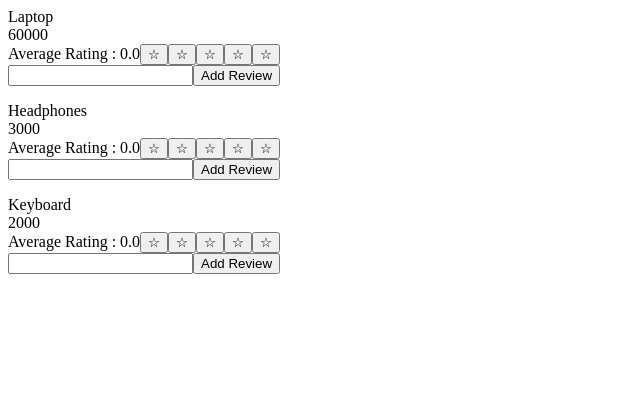
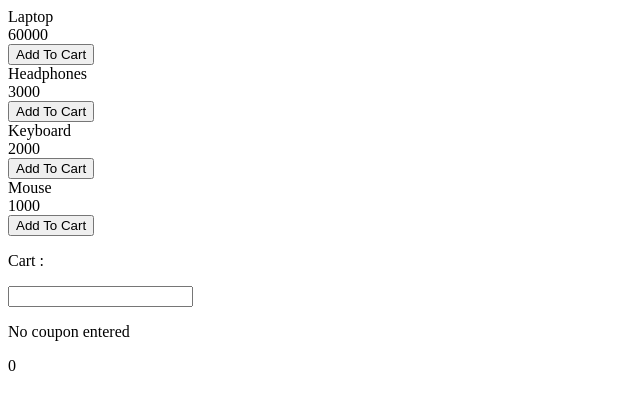
Before and after one commit to kunaladhav/playground, a React (Vite) app in the folder playground/: page / in a window 1280 px wide. Shown: the top 410 px of the page, without its empty margins (0-640 px from the left). Built offline with nearby package versions, Linux system fonts and the light colour scheme.

Commit message:
Completed Day 24 Assignment

```diff
--- a/playground/src/App.jsx
+++ b/playground/src/App.jsx
@@ -26,7 +26,8 @@
 // import InventoryManager from "./Pages/InventoryManager";
 // import ProductComparisonPage from "./Pages/ProductComparisonPage";
 // import ProductWishlistPage from "./Pages/ProductWishlistPage";
-import ProductRatingPage from "./Pages/ProductRatingPage";
+// import ProductRatingPage from "./Pages/ProductRatingPage";
+import ShoppingCartCoupon from "./Pages/ShoppingCartCoupon";
 
 function App() {
   // const [cart, setCart] = useState([]);
@@ -64,7 +65,8 @@ function App() {
         {/* <InventoryManager /> */}
         {/* <ProductComparisonPage /> */}
         {/*<ProductWishlistPage />*/}
-        <ProductRatingPage />
+        {/* <ProductRatingPage /> */}
+        <ShoppingCartCoupon />
       </div>
     </>
   );
--- /dev/null
+++ b/playground/src/Pages/ShoppingCartCoupon.jsx
@@ -0,0 +1,84 @@
+import { useState } from "react";
+import CouponProductList from "../components/CouponProductList";
+import CouponCart from "../components/CouponCart";
+
+const initialProducts = [
+  { id: 1, name: "Laptop", price: 60000 },
+  { id: 2, name: "Headphones", price: 3000 },
+  { id: 3, name: "Keyboard", price: 2000 },
+  { id: 4, name: "Mouse", price: 1000 },
+];
+
+const ShoppingCartCoupon = () => {
+  const products = initialProducts;
+  const [cart, setCart] = useState([]);
+  const [coupon, setCoupon] = useState("");
+
+  const addToCart = (product) => {
+    const exists = cart.some((item) => item.id === product.id);
+
+    if (exists) {
+      setCart(
+        cart.map((item) => {
+          if (item.id === product.id) {
+            return { ...item, quantity: item.quantity + 1 };
+          }
+          return item;
+        }),
+      );
+    } else {
+      setCart([...cart, { ...product, quantity: 1 }]);
+    }
+  };
+
+  const removeFromCart = (id) => {
+    setCart(cart.filter((item) => item.id !== id));
+  };
+
+  const increaseQuantity = (id) => {
+    setCart(
+      cart.map((item) => {
+        if (item.id === id) {
+          return { ...item, quantity: item.quantity + 1 };
+        }
+        return item;
+      }),
+    );
+  };
+
+  const decreaseQuantity = (id) => {
+    const item = cart.find((item) => item.id === id);
+
+    if (item.quantity === 1) {
+      removeFromCart(id);
+      return;
+    }
+
+    setCart(
+      cart.map((item) => {
+        if (item.id === id) {
+          return { ...item, quantity: item.quantity - 1 };
+        }
+        return item;
+      }),
+    );
+  };
+
+  return (
+    <div>
+      <div>
+        <CouponProductList products={products} onAddToCart={addToCart} />
+        <CouponCart
+          cart={cart}
+          onRemoveFromCart={removeFromCart}
+          onIncreaseQuantity={increaseQuantity}
+          onDecreaseQuantity={decreaseQuantity}
+          coupon={coupon}
+          setCoupon={setCoupon}
+        />
+      </div>
+    </div>
+  );
+};
+
+export default ShoppingCartCoupon;
--- /dev/null
+++ b/playground/src/components/CouponCart.jsx
@@ -0,0 +1,60 @@
+const CouponCart = ({
+  cart,
+  onRemoveFromCart,
+  onIncreaseQuantity,
+  onDecreaseQuantity,
+  coupon,
+  setCoupon,
+}) => {
+  const totalCost = cart.reduce((acc, item) => {
+    return acc + item.price * item.quantity;
+  }, 0);
+
+  const discountedPrice = () => {
+    if (coupon === "SAVE10") {
+      return totalCost - (totalCost * 10) / 100;
+    } else if (coupon === "SAVE20") {
+      return totalCost - (totalCost * 20) / 100;
+    } else {
+      return totalCost;
+    }
+  };
+
+  return (
+    <div>
+      <div>
+        <p>Cart :</p>
+        {cart.map((item) => (
+          <div>
+            {item.name} <br />
+            {item.price} <br />
+            <button onClick={() => onDecreaseQuantity(item.id)}>[-]</button>
+            {item.quantity}{" "}
+            <button onClick={() => onIncreaseQuantity(item.id)}>[+]</button>{" "}
+            <br />
+            <button onClick={() => onRemoveFromCart(item.id)}>Remove</button>
+          </div>
+        ))}
+        <label>
+          <input
+            type="text"
+            value={coupon}
+            onChange={(e) => setCoupon(e.target.value)}
+          />
+        </label>
+        {coupon === "" ? (
+          <p>No coupon entered</p>
+        ) : coupon === "SAVE10" ? (
+          <p> You have 10% discount </p>
+        ) : coupon === "SAVE20" ? (
+          <p> You have 20% discount</p>
+        ) : (
+          <p>Please Enter valid discount coupon</p>
+        )}
+        {discountedPrice()}
+      </div>
+    </div>
+  );
+};
+
+export default CouponCart;
--- /dev/null
+++ b/playground/src/components/CouponProductList.jsx
@@ -0,0 +1,17 @@
+const CouponProductList = ({ products, onAddToCart }) => {
+  return (
+    <div>
+      <div>
+        {products.map((item) => (
+          <div>
+            {item.name} <br />
+            {item.price} <br />
+            <button onClick={() => onAddToCart(item)}>Add To Cart</button>
+          </div>
+        ))}
+      </div>
+    </div>
+  );
+};
+
+export default CouponProductList;
```
